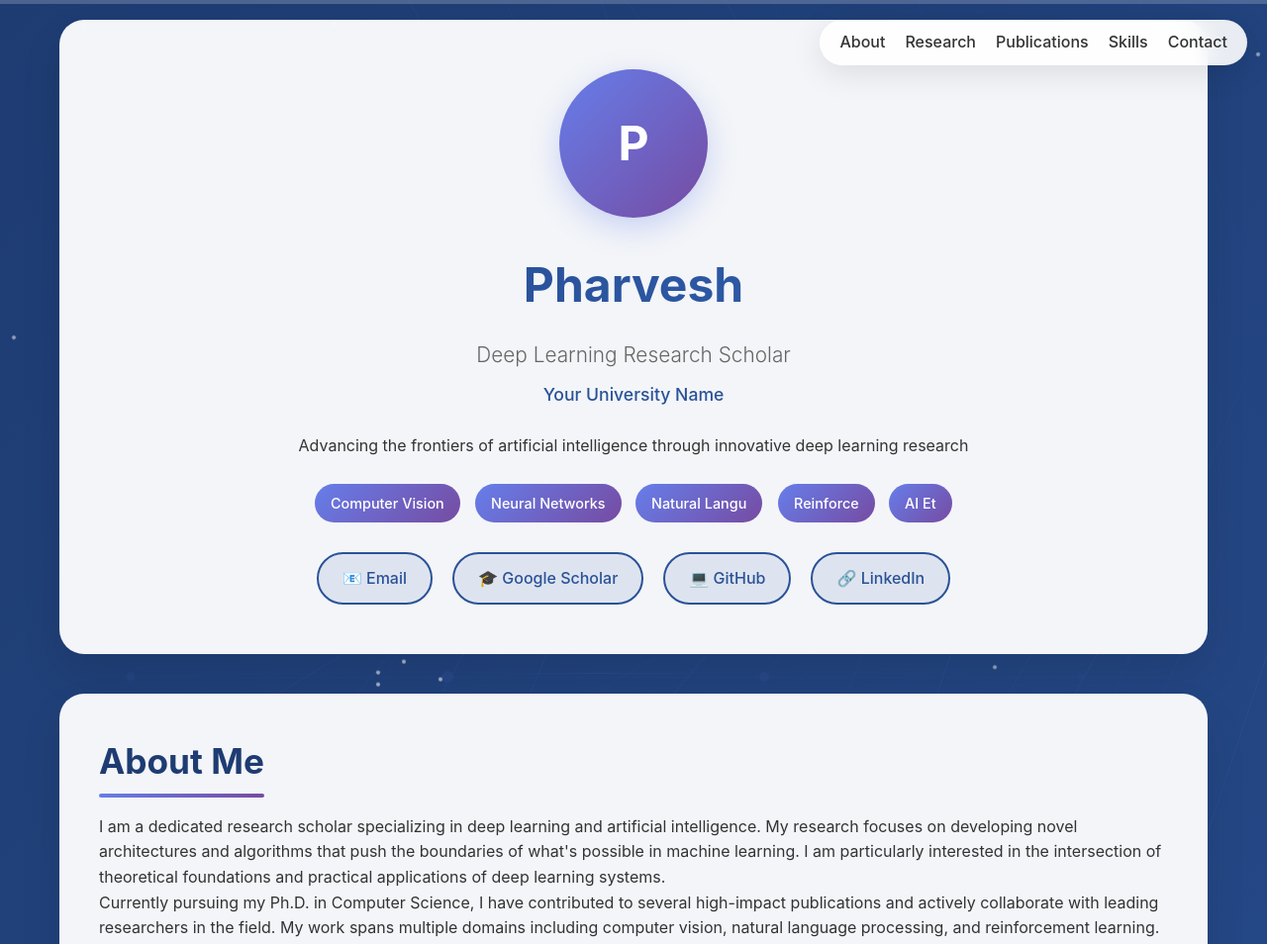
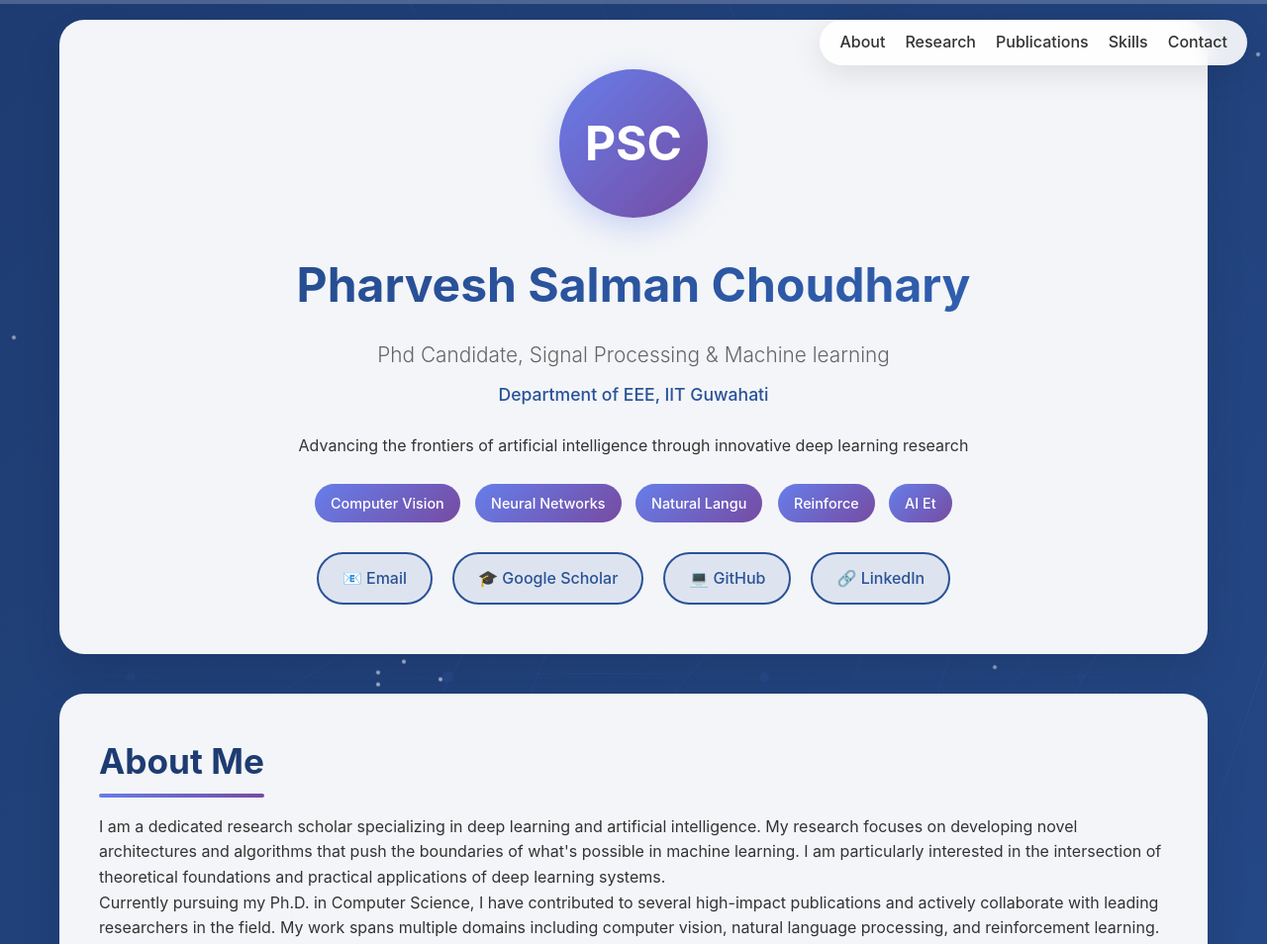
Before and after one commit to pharvesh/pharvesh.github.io, a plain HTML site: page index.html in a window 1280 px wide. Shown: the top 954 px of the page at 99% size. Drawn offline with Linux system fonts and the light colour scheme.

Commit message:
Update index.html

```diff
--- a/index.html
+++ b/index.html
@@ -541,9 +541,9 @@
             <div class="profile-container">
                 <div class="profile-img" id="profileImg">P</div>
             </div>
-            <h1>Pharvesh</h1>
-            <p class="title">Deep Learning Research Scholar</p>
-            <p class="institution">Your University Name</p>
+            <h1>Pharvesh Salman Choudhary</h1>
+            <p class="title">Phd Candidate, Signal Processing & Machine learning</p>
+            <p class="institution">Department of EEE, IIT Guwahati</p>
             <p>Advancing the frontiers of artificial intelligence through innovative deep learning research</p>
 
             <div class="research-interests">
```
